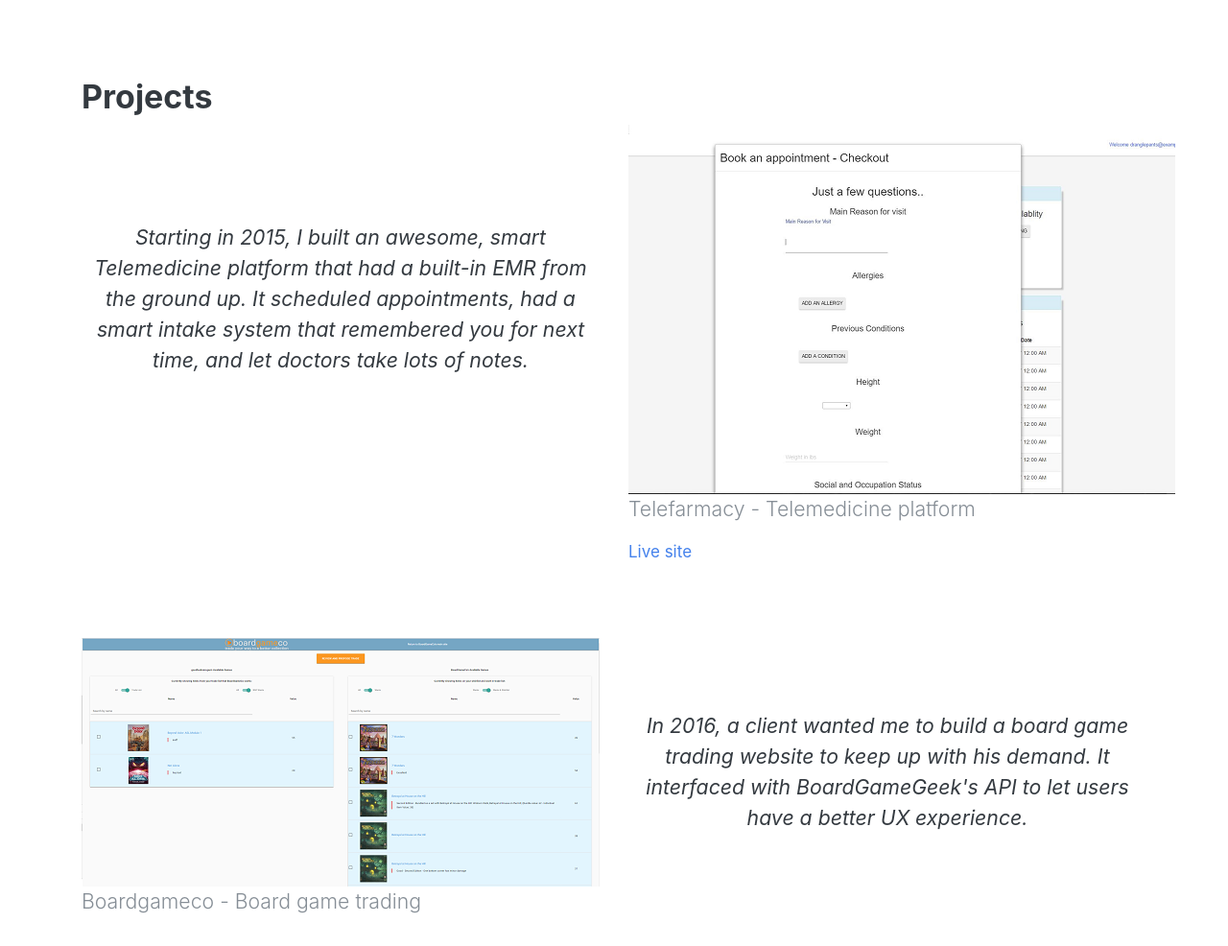
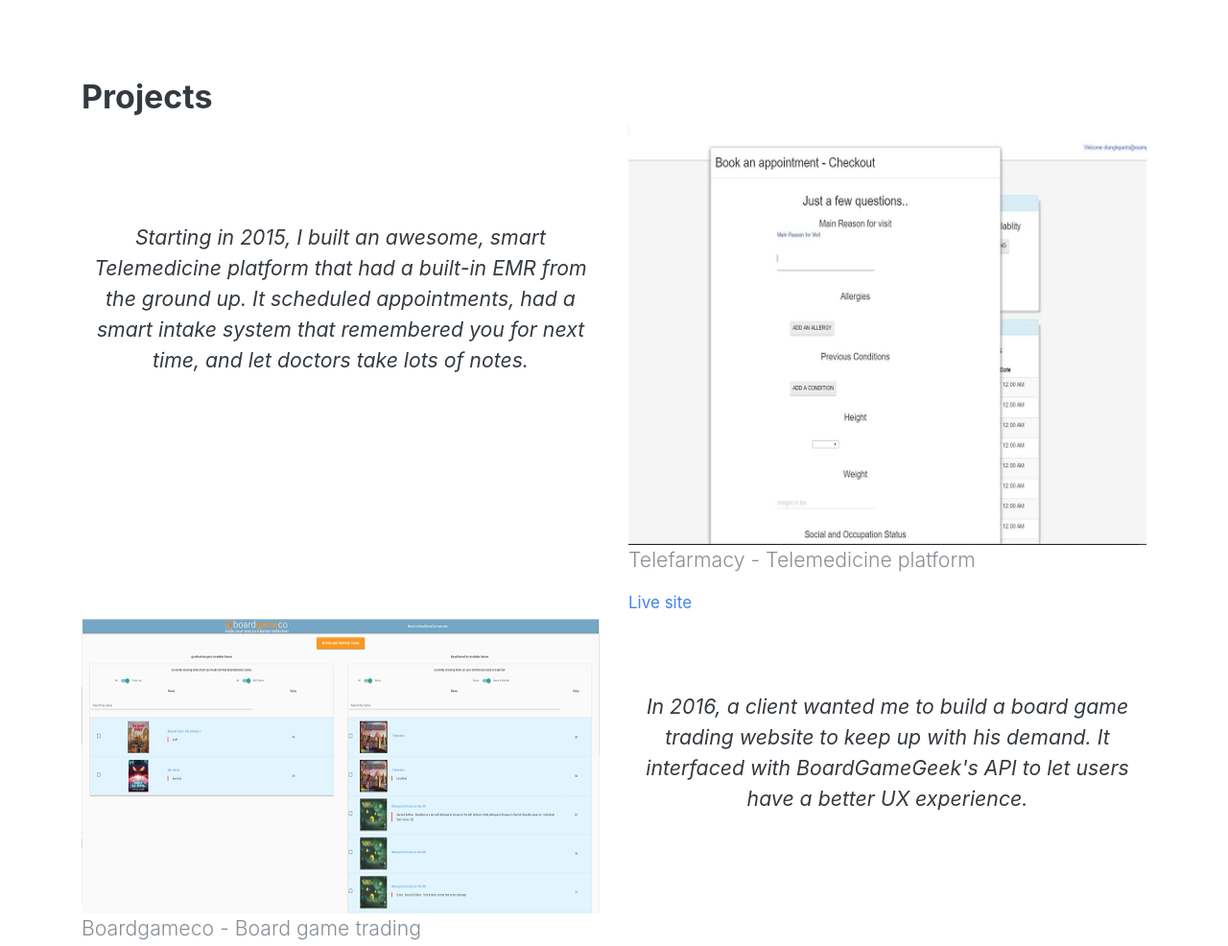
Before and after one commit to michaelbdavidson7/portfolio, a plain HTML site: page index.html in a window 1280 px wide. Shown: the part 900-1886 px from the top of the page at 96% size. Drawn offline with Linux system fonts and the light colour scheme.

Commit message:
Made the portfolio images fit at low res

```diff
--- a/index.html
+++ b/index.html
@@ -70,15 +70,15 @@
                 </blockquote>
             </div>
             <div class="offset-md-1 offset-lg-2 col-xl-6 offset-xl-0">
-                <img src="assets/telefarmacydemo-sm.png" alt="Smiley face">
+                <img src="assets/telefarmacydemo-sm.png" alt="Smiley face" class="portfolio-img ">
                 <p class="lead">Telefarmacy - Telemedicine platform</p>
                 <a href="http://telefarmacy.com">Live site</a>
             </div>
         </div>
         <br /><br /><br />
-        <div class="row">
+        <div class="row ">
             <div class="offset-md-1 offset-lg-2 col-xl-6 offset-xl-0">
-                <img src="assets/bggdemo-sm2.png" alt="Boardgameco">
+                <img src="assets/bggdemo-sm2.png" alt="Boardgameco" class="portfolio-img ">
                 <p class="lead">Boardgameco - Board game trading</p>
             </div>
             <div class="col-xl-6">
@@ -106,7 +106,7 @@
                 </blockquote>
             </div>
             <div class="offset-md-1 offset-lg-2 col-xl-6 offset-xl-0">
-                <img src="assets/hiddendirectory-sm.png" alt="Smiley face">
+                <img src="assets/hiddendirectory-sm.png" alt="Smiley face" class="portfolio-img ">
                 <p class="lead">Hidden Directory</p>
                 <!-- <a href="https://hiddendirectory.com">Live site</a> -->
                 <br />
--- a/portfolio.css
+++ b/portfolio.css
@@ -20,3 +20,8 @@ p{
     border-radius: 0.25rem;
     display: inline;
 }
+
+.portfolio-img {
+    width:100%;
+    height:100%;
+}
```
